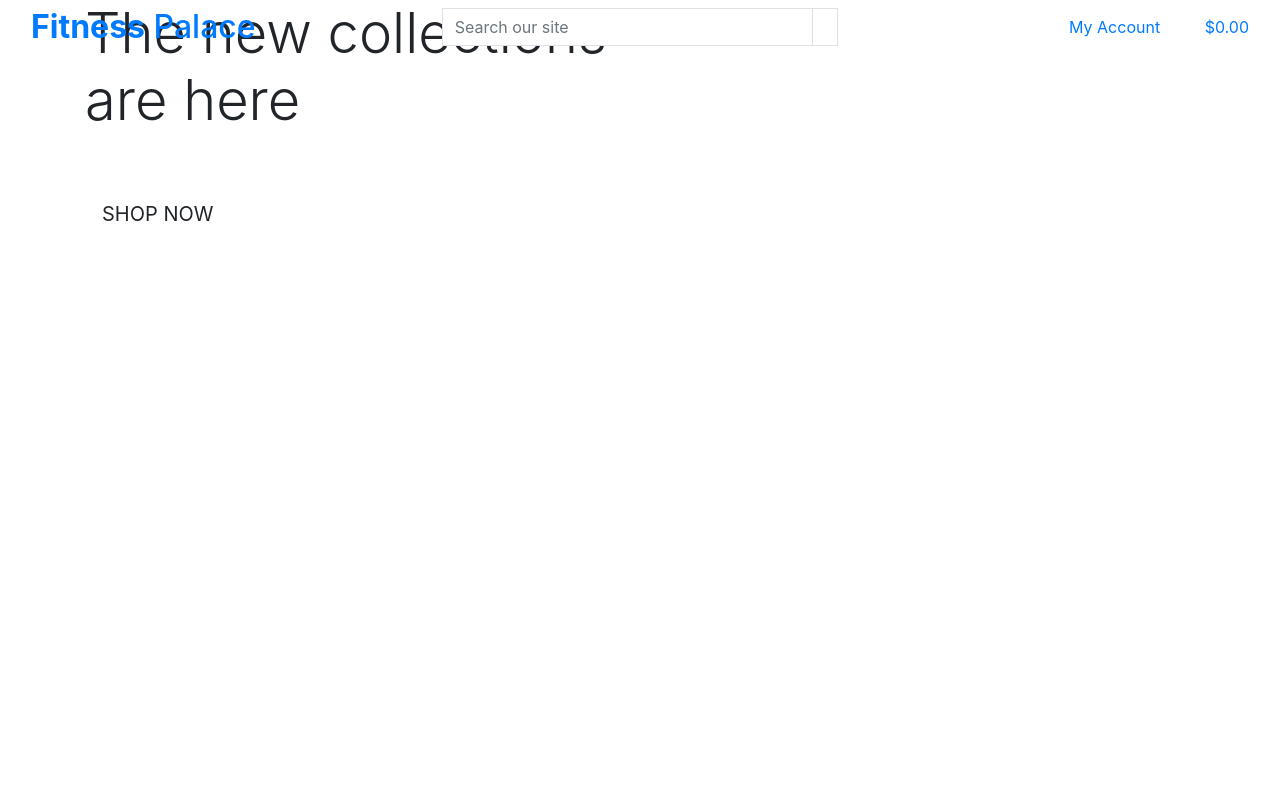
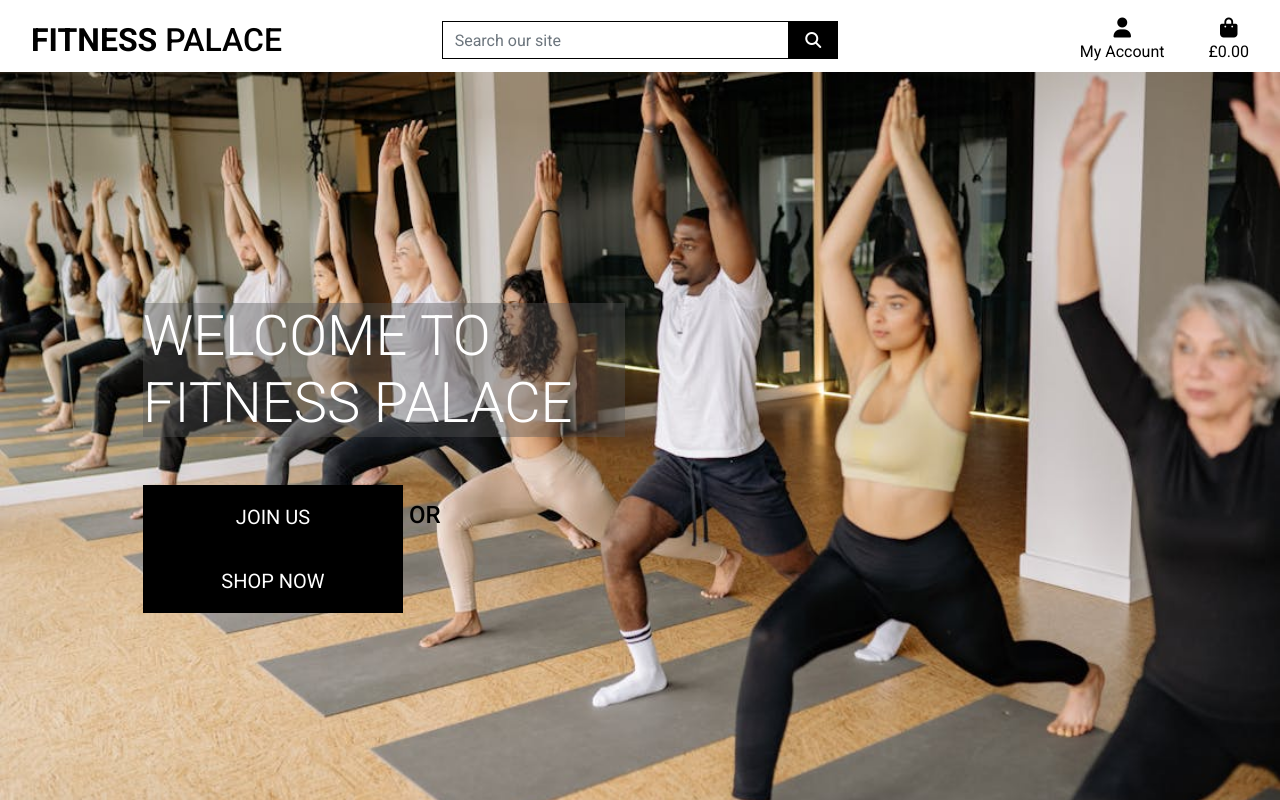
Before and after one commit to osaroo3/fitness-palace-ci-project5, a Django app: page / in a window 1280 px wide. Run offline with Django 3.2, Linux system fonts and the light colour scheme; some libraries are stand-ins or nearby versions.

Commit message:
Finished homepage header with added css styling

```diff
--- a/fitness_palace/settings.py
+++ b/fitness_palace/settings.py
@@ -149,6 +149,10 @@ USE_TZ = True
 # https://docs.djangoproject.com/en/3.2/howto/static-files/
 
 STATIC_URL = '/static/'
+STATICFILES_DIRS = (os.path.join(BASE_DIR, 'static'),)
+
+MEDIA_URL = '/media/'
+MEDIA_ROOT = os.path.join(BASE_DIR, 'media')
 
 # Default primary key field type
 # https://docs.djangoproject.com/en/3.2/ref/settings/#default-auto-field
--- a/fitness_palace/urls.py
+++ b/fitness_palace/urls.py
@@ -15,9 +15,12 @@ Including another URLconf
 """
 from django.contrib import admin
 from django.urls import path, include
+from django.conf import settings
+from django.conf.urls.static import static
+
 
 urlpatterns = [
     path('admin/', admin.site.urls),
     path("accounts/", include("allauth.urls")),
     path("", include("home.urls")),
-]
+] + static(settings.MEDIA_URL, document_root=settings.MEDIA_ROOT)
--- a/home/templates/home/index.html
+++ b/home/templates/home/index.html
@@ -13,12 +13,17 @@
 <div class="container h-100">
     <div class="row h-100">
         <div class="col-7 col-md-6 my-auto">
-                <h1 class="display-4 logo-font text-black">
-                    The new collections are here
+            <div class="logo-box">
+                <h1 class="display-4 logo-font text-white">
+                    Welcome to Fitness Palace
                 </h1>
+            </div>
+
             <div class="my-5">
                 <h4>
-                        <a href="" class="shop-now-button btn btn-lg rounded-0 text-uppercase py-3">Shop Now</a>
+                    <a href="" class="shop-now-button btn btn-lg rounded-0 text-uppercase py-3">Join us</a>
+                    <span class="text-uppercase text-black">or</span> <a href="" class="shop-now-button btn btn-lg rounded-0 text-uppercase py-3">Shop
+                        Now</a>
                 </h4>
             </div>
         </div>
--- /dev/null
+++ b/static/css/base.css
@@ -0,0 +1,84 @@
+html {
+    height: 100%;
+}
+
+body {
+    background: url('/media/homepage_background.jpeg') no-repeat center center fixed;
+    background-size: cover;
+    height: calc(100vh - 164px);
+    color: #555;
+    font-family: 'Roboto';
+}
+
+/* from Bulma */
+.icon {
+    align-items: center;
+    display: inline-flex;
+    justify-content: center;
+    height: 1.5rem;
+    width: 1.5rem;
+}
+
+.logo-box {
+    background-color: rgb(85, 85, 85, 0.4);
+}
+.logo-font {
+    text-transform: uppercase;
+}
+
+.main-logo-link {
+    width: fit-content;
+}
+
+.shop-now-button, .Join-us-button {
+    background: black;
+    color: white;
+    min-width: 260px;
+}
+
+.btn-black {
+    background: black;
+    color: white;
+}
+
+.shop-now-button:hover,
+.shop-now-button:active,
+.shop-now-button:focus,
+.btn-black:hover,
+.btn-black:active,
+.btn-black:focus {
+    background: #222;
+    color: white;
+}
+
+.text-black {
+    color: #000 !important;
+}
+
+.border-black {
+    border: 1px solid black !important;
+}
+
+/* -------------------------------- Media Queries */
+
+/* Slightly larger container on xl screens */
+@media (min-width: 1200px) {
+  .container {
+    max-width: 80%;
+  }
+}
+
+/* fixed top navbar only on medium and up */
+@media (min-width: 992px) {
+    .fixed-top-desktop-only {
+        position: fixed;
+        top: 0;
+        right: 0;
+        left: 0;
+        z-index: 1030;
+    }
+
+    .header-container {
+        padding-top: 164px;
+    }
+}
--- a/templates/base.html
+++ b/templates/base.html
@@ -17,12 +17,18 @@
     {% block corecss %}
     <link rel="stylesheet" href="https://cdn.jsdelivr.net/npm/bootstrap@4.6.2/dist/css/bootstrap.min.css"
         integrity="sha384-xOolHFLEh07PJGoPkLv1IbcEPTNtaed2xpHsD9ESMhqIYd0nLMwNLD69Npy4HI+N" crossorigin="anonymous">
+    <!-- Google Fonts CSS -->
+    <link rel="preconnect" href="https://fonts.googleapis.com">
+    <link rel="preconnect" href="https://fonts.gstatic.com" crossorigin>
+    <link href="https://fonts.googleapis.com/css2?family=Roboto:wght@100;300;400;500;700&display=swap" rel="stylesheet">
+    <link rel="stylesheet" href="{% static 'css/base.css' %}">
     {% endblock %}
 
     {% block extra_css %}
     {% endblock %}
 
     {% block corejs %}
+    <script src="https://kit.fontawesome.com/c56fba05b1.js" crossorigin="anonymous"></script>
     <script src="https://cdn.jsdelivr.net/npm/jquery@3.5.1/dist/jquery.min.js"
         integrity="sha256-9/aliU8dGd2tb6OSsuzixeV4y/faTqgFtohetphbbj0=" crossorigin="anonymous">
     </script>
@@ -42,7 +48,7 @@
 
 <body>
     <header class="container-fluid fixed-top">
-        <div class="row">
+        <div id="topnav" class="row bg-white pt-lg-2 d-none d-lg-flex">
             <div class="col-12 col-lg-4 my-auto py-1 py-lg-0 text-center text-lg-left">
                 <a href="{% url 'home' %}" class="nav-link main-logo-link">
                     <h2 class="logo-font text-black my-0"><strong>Fitness</strong> Palace</h2>
@@ -95,7 +101,7 @@
                                     {% if grand_total %}
                                     ${{ grand_total|floatformat:2 }}
                                     {% else %}
-                                    $0.00
+                                    £0.00
                                     {% endif %}
                                 </p>
                             </div>
```
Also changed, not shown: media/homepage_background.jpeg (added). Lines whose indentation alone changed are shown as unchanged.
